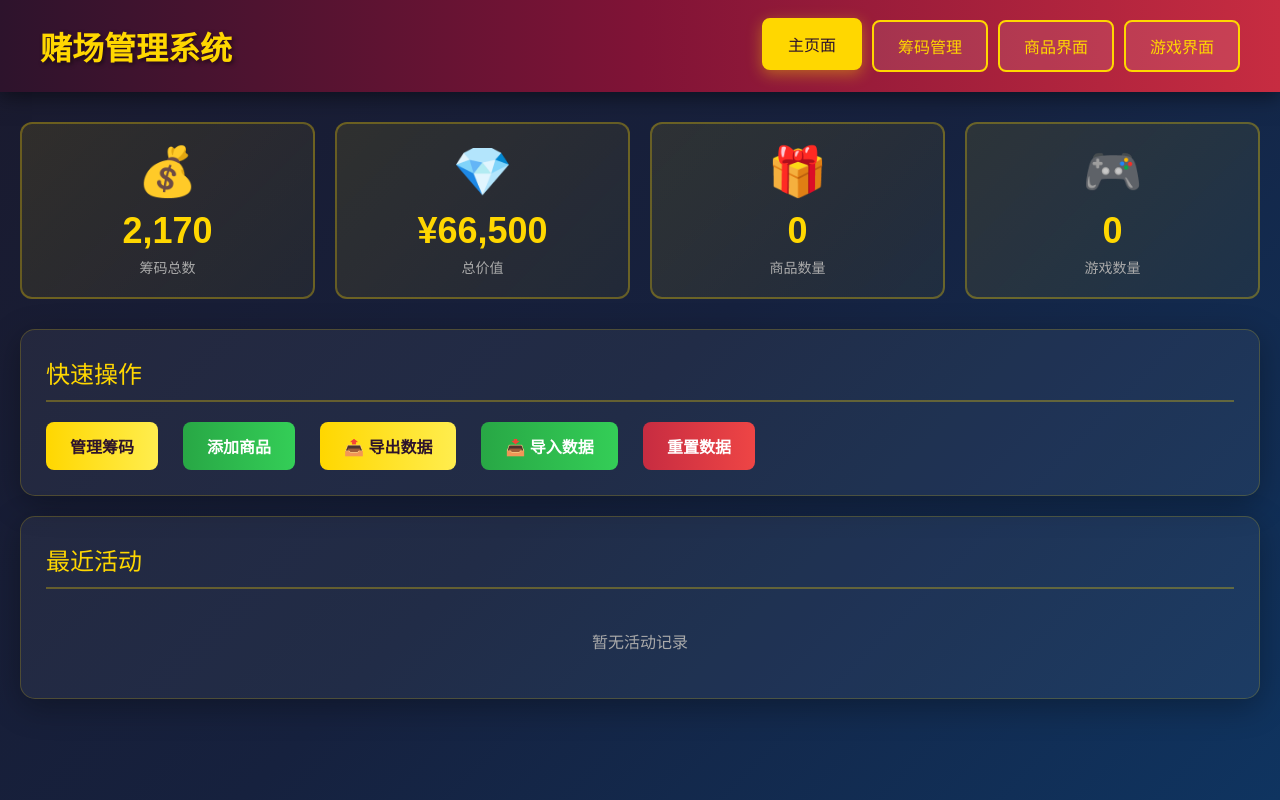
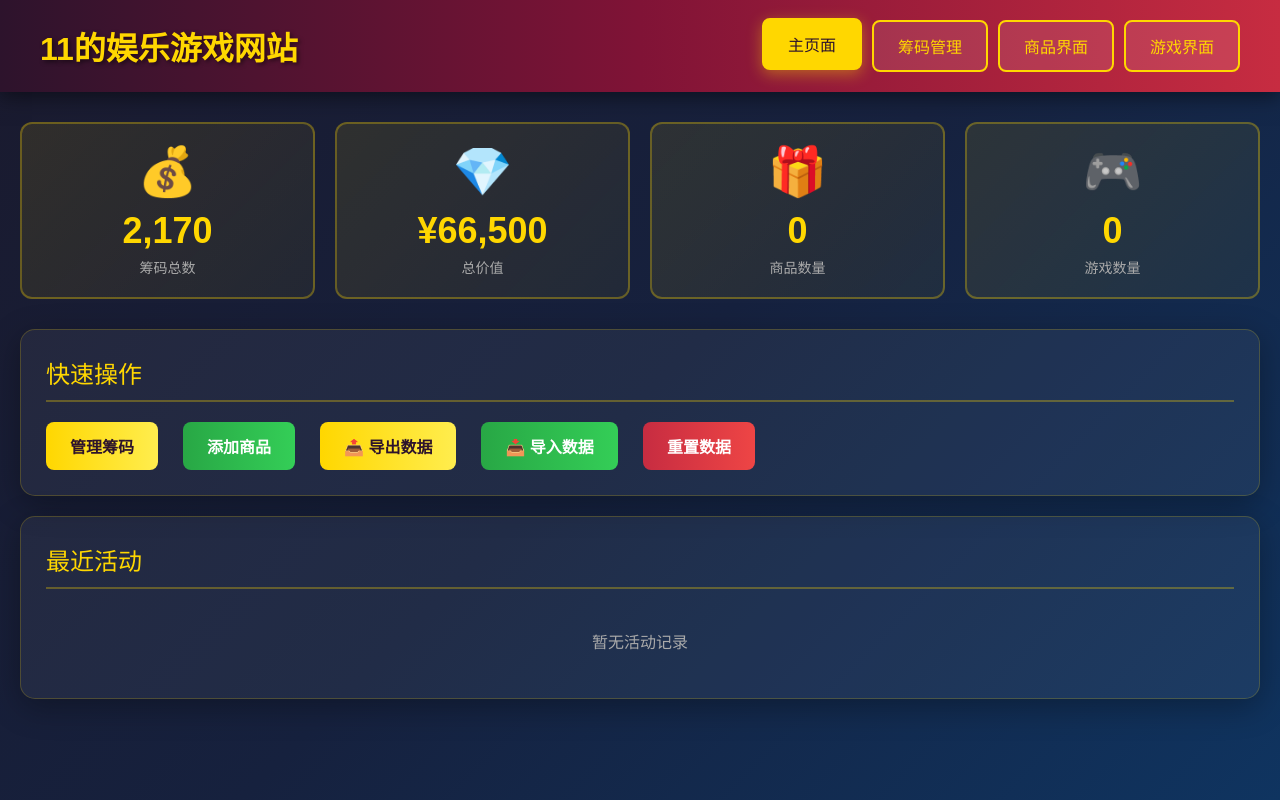
Before and after one commit to ZhouA11/Game, a plain HTML site: page index.html in a window 1280 px wide. Drawn offline with Linux system fonts and the light colour scheme.

Commit message:
Add files via upload

```diff
--- a/index.html
+++ b/index.html
@@ -3,7 +3,7 @@
 <head>
     <meta charset="UTF-8">
     <meta name="viewport" content="width=device-width, initial-scale=1.0">
-    <title>赌场管理系统</title>
+    <title>11的娱乐游戏网站</title>
     <style>
         * {
             margin: 0;
@@ -536,7 +536,7 @@
 </head>
 <body>
     <div class="header">
-        <div class="logo">赌场管理系统</div>
+        <div class="logo">11的娱乐游戏网站</div>
         <div class="nav">
             <button class="nav-btn active" onclick="showPage('home')">主页面</button>
             <button class="nav-btn" onclick="showPage('chips')">筹码管理</button>
```
